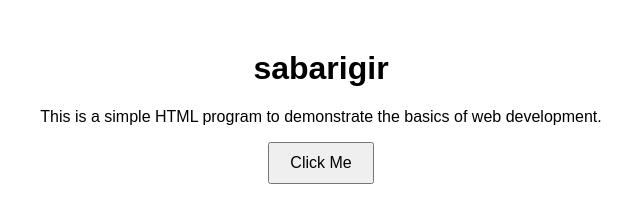
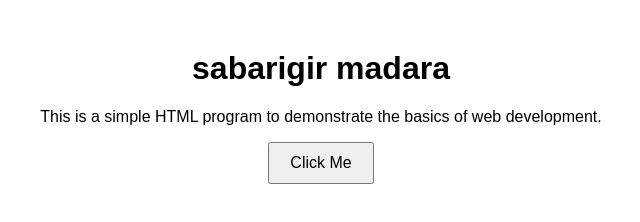
Before and after one commit to itsSabarigiri/gitforYT, a plain HTML site: page cat.html in a window 1280 px wide. Shown: the whole page, without its empty margins (319-959 px from the left). Drawn offline with Linux system fonts and the light colour scheme.

Commit message:
changed extra name

```diff
--- a/cat.html
+++ b/cat.html
@@ -18,7 +18,7 @@
     </style>
 </head>
 <body>
-    <h1>sabarigir</h1>
+    <h1>sabarigir madara</h1>
     <p>This is a simple HTML program to demonstrate the basics of web development.</p>
     <button onclick="alert('Hello, World!')">Click Me</button>
 </body>
```
